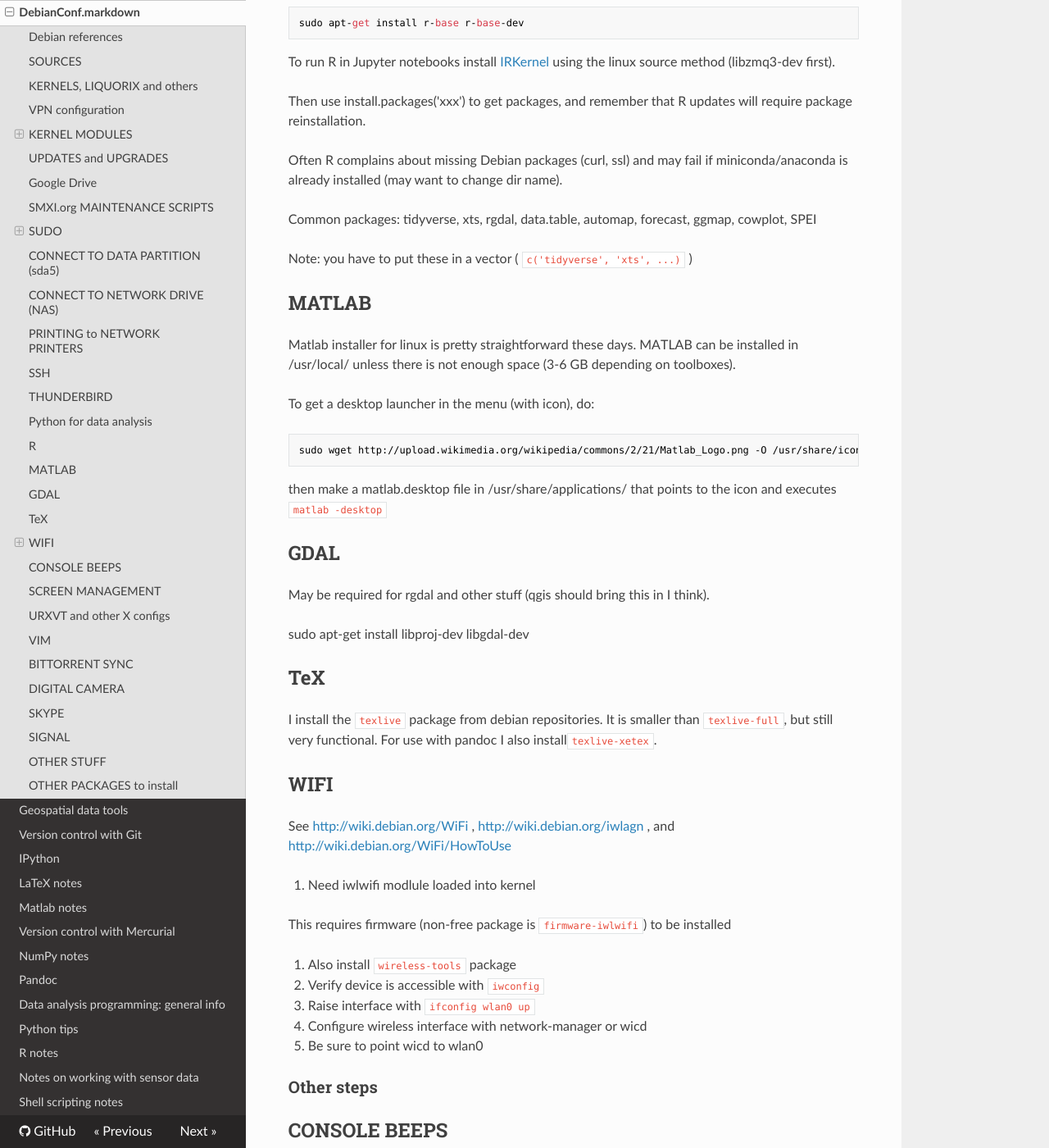
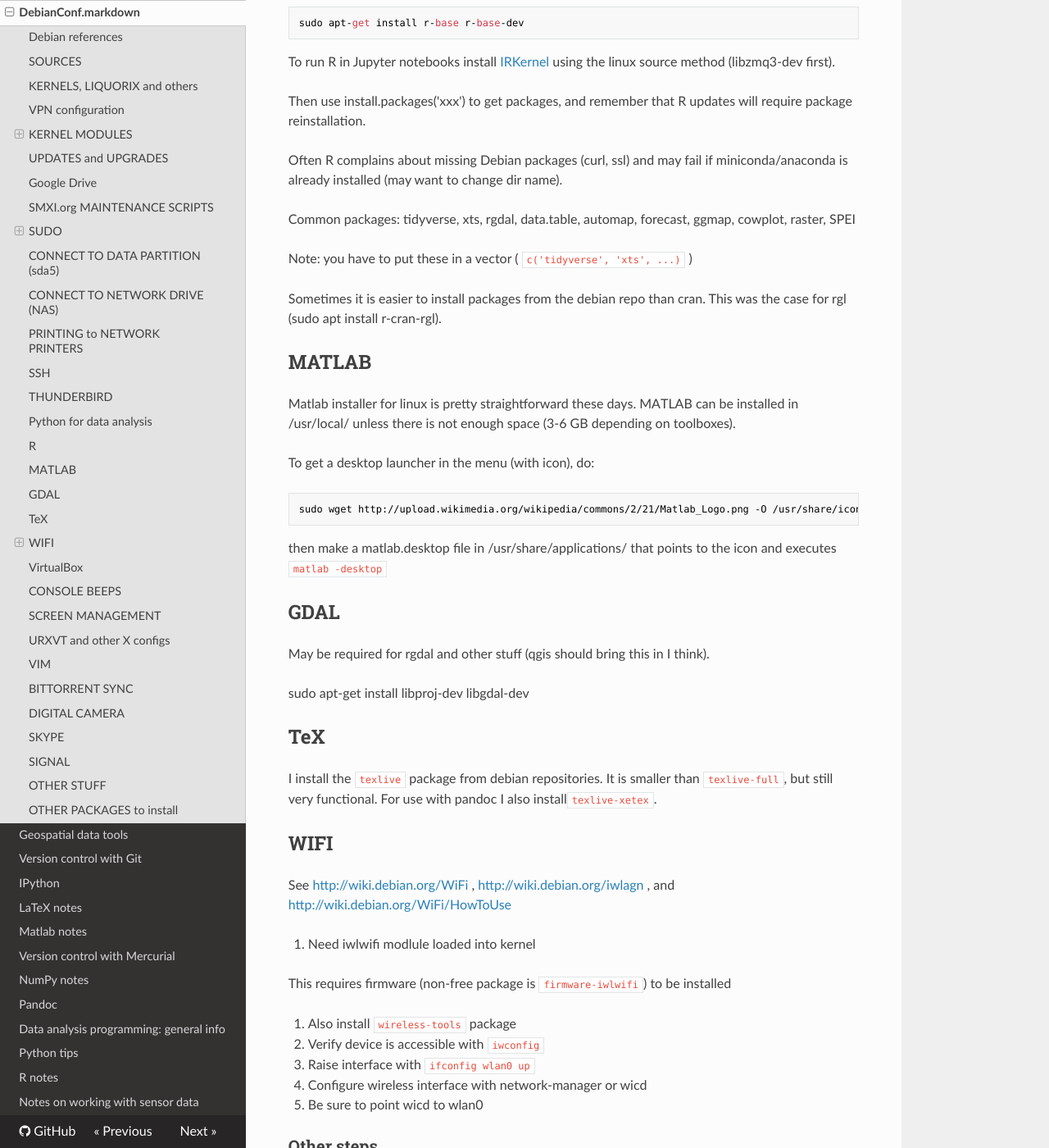
Before and after one commit to gremau/EarthSciNotebook, an MkDocs documentation site: the page built from docs/computing/debian_config.markdown, in a window 1280 px wide and 1400 px high, scrolled down 7205 px. Shown: the whole window at 82% size. Built offline with MkDocs 1.6.1, drawn with Linux system fonts in a browser that asks for light colours; nearby versions of some CDN libraries; some of the changed text lies outside the part shown.

Commit message:
minor updates;

```diff
--- a/docs/computing/debian_config.markdown
+++ b/docs/computing/debian_config.markdown
@@ -272,9 +272,11 @@
 
 Often R complains about missing Debian packages (curl, ssl) and may fail if miniconda/anaconda is already installed (may want to change dir name).
 
-Common packages: tidyverse, xts, rgdal, data.table, automap, forecast, ggmap, cowplot, SPEI
+Common packages: tidyverse, xts, rgdal, data.table, automap, forecast, ggmap, cowplot, raster, SPEI
 
 Note: you have to put these in a vector ( `c('tidyverse', 'xts', ...)` )
+
+Sometimes it is easier to install packages from the debian repo than cran. This was the case for rgl (sudo apt install r-cran-rgl).
 
 ## MATLAB
 
@@ -312,7 +314,11 @@
 
 ### Other steps
 
+## VirtualBox
 
+There are a couple ways to install it - covered here: https://wiki.debian.org/VirtualBox
+
+I use the oracle ppa, and add it to /etc/apt/sources.list.d/virtualbox.list
 
 ## CONSOLE BEEPS
 
```
Also changed, not shown: docs/instruments/sdi12.md (+2 -2 lines).
